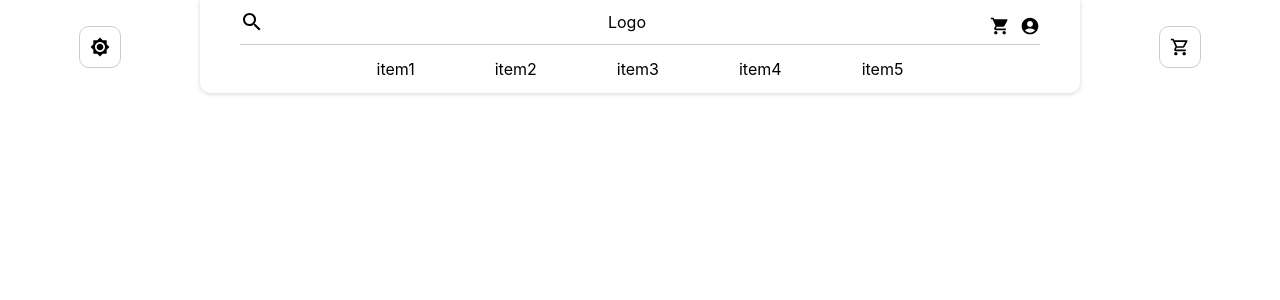
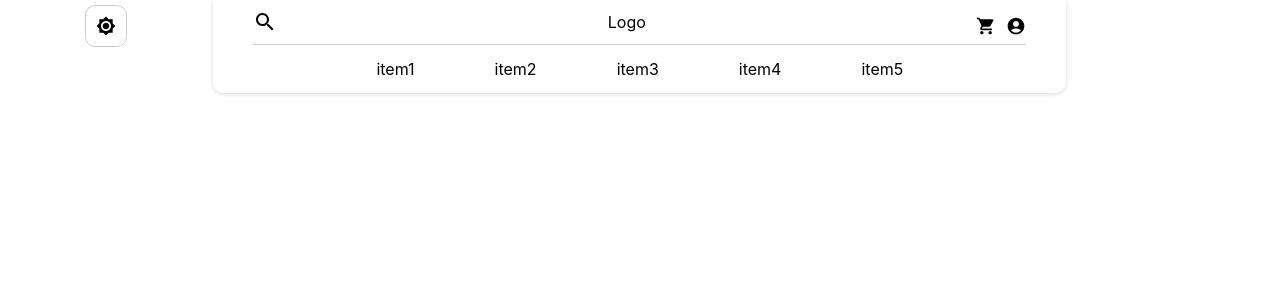
Before and after one commit to phat-trien-ung-dung-web-4conheo/front-end, a React (Create React App) app: page / in a window 1280 px wide. Shown: the top 300 px of the page. Built offline with nearby package versions, Linux system fonts and the light colour scheme.

Commit message:
complete animation for header

```diff
--- a/src/components/Header.js
+++ b/src/components/Header.js
@@ -1,4 +1,4 @@
-import React, { useRef } from "react";
+import React, { useEffect, useRef, useState } from "react";
 import PropTypes from "prop-types";
 import styled from "styled-components";
 import SearchIcon from "@mui/icons-material/Search";
@@ -21,6 +21,10 @@ const LightMode = styled.div`
   display: flex;
   justify-content: center;
   align-items: center;
+  position: fixed;
+  left: 5%;
+  transform: translateX(50%);
+  top: 5px;
 `;
 
 const AdjustMode = styled.div`
@@ -35,12 +39,22 @@ const AdjustMode = styled.div`
 
 const Center = styled.div`
   flex: 4;
-  max-width: 1440px;
-  margin: 0 auto;
-  padding: 10px 40px;
+  position: relative;
+`;
+
+const HeaderContainer = styled.div`
+  transform: translate(0);
+  transition: transform 0.5s ease;
   box-shadow: rgba(0, 0, 0, 0.16) 0px 1px 4px;
   border-bottom-left-radius: 10px;
   border-bottom-right-radius: 10px;
+  display: flex;
+  align-items: center;
+  flex-direction: column;
+  position: fixed;
+  padding: 10px 40px;
+  top: 0;
+  width: ${(props) => props.widthHeader}px;
 `;
 
 const HeaderMain = styled.header`
@@ -49,6 +63,7 @@ const HeaderMain = styled.header`
   align-items: center;
   border-bottom: 1px solid #ccc;
   padding-bottom: 10px;
+  width: 100%;
 `;
 
 const Nav = styled.ul`
@@ -122,8 +137,11 @@ const CartRight = styled.div`
   display: flex;
   justify-content: center;
   align-items: center;
-
+  position: fixed;
   cursor: pointer;
+  top: 5px;
+  right: calc(5% + 15px);
+  transition: transform 0.5s ease;
 `;
 
 const CartRightBox = styled.div`
@@ -136,8 +154,40 @@ const CartRightBox = styled.div`
 `;
 
 const Header = (props) => {
-  const active = useRef();
+  const headerScroll = useRef();
+  const widthCenter = useRef();
+  const cartRight = useRef();
+  //GET WIDTH OF CENTER
+  const [widthHeader, setWidthHeader] = useState(
+    widthCenter.current?.offsetWidth
+  );
+  useEffect(() => {
+    const widthGet = widthCenter.current?.offsetWidth;
+    setWidthHeader(widthGet);
+  }, []);
 
+  //GET SCROLL
+  const [scrollY, setScrollY] = useState(0);
+  const handleScroll = () => {
+    const position = window.pageYOffset;
+    if (position > 1) {
+      headerScroll.current.style.transform = "translateY(-50px)";
+      cartRight.current.style.transform = "translateY(2px)";
+    } else {
+      headerScroll.current.style.transform = "translateY(0)";
+      cartRight.current.style.transform = "translateY(-50px)";
+    }
+    setScrollY(position);
+  };
+
+  useEffect(() => {
+    window.addEventListener("scroll", handleScroll, { passive: true });
+
+    return () => {
+      window.removeEventListener("scroll", handleScroll);
+    };
+  }, [scrollY]);
+  //END GET SCROLL
   return (
     <Container>
       <Left>
@@ -149,7 +199,8 @@ const Header = (props) => {
           </AdjustMode>
         </LightMode>
       </Left>
-      <Center>
+      <Center ref={widthCenter}>
+        <HeaderContainer ref={headerScroll} widthHeader={widthHeader}>
           <HeaderMain>
             <SearchIcon></SearchIcon>
             <Logo>Logo</Logo>
@@ -164,14 +215,13 @@ const Header = (props) => {
           </HeaderMain>
           <Nav>
             {dataNav.map((item) => (
-            <NavItem key={item.id} ref={active}>
-              {item.name}
-            </NavItem>
+              <NavItem key={item.id}>{item.name}</NavItem>
             ))}
           </Nav>
+        </HeaderContainer>
       </Center>
       <Right>
-        <CartRight>
+        <CartRight ref={cartRight}>
           <CartRightBox>
             <ShoppingCartOutlinedIcon
               style={{ width: "20px", height: "20px" }}
```
Lines whose indentation alone changed are shown as unchanged.
